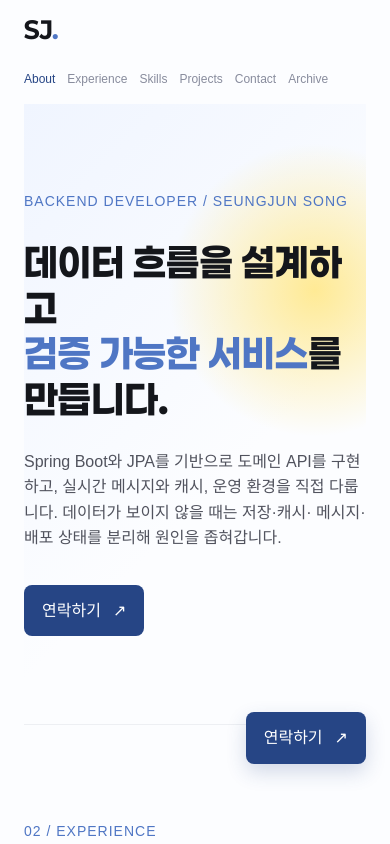
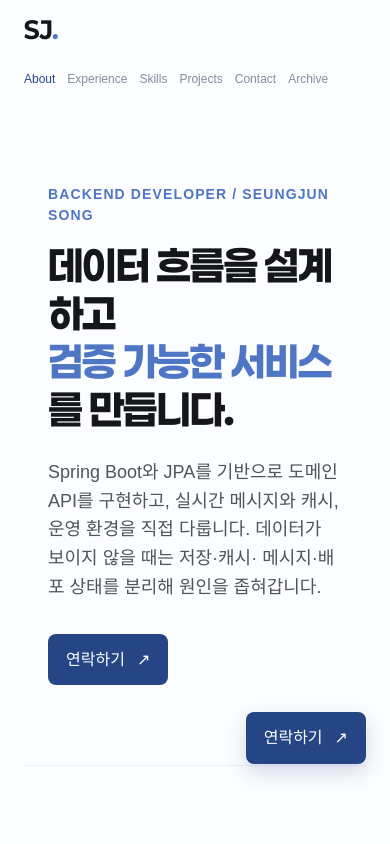
Before and after one commit to SeungJunS0ng/portfolio-site, a React (Vite) app: page / in a window 390 px wide. Shown: the top 844 px of the page. Built offline with nearby package versions, Linux system fonts and the light colour scheme; a web font is replaced by a local one.

Commit message:
style: 개인 소개 영역 레이아웃 정리

```diff
--- a/src/pages/About/About.module.css
+++ b/src/pages/About/About.module.css
@@ -1,60 +1,6 @@
-.section {
-  min-height: 620px;
-  display: flex;
-  flex-direction: column;
-  justify-content: center;
-  align-items: flex-start;
-  padding: 7.5rem 0 6rem;
-  background:
-    radial-gradient(circle at 85% 30%, var(--yellow-200), transparent 28%),
-    linear-gradient(135deg, var(--blue-50), var(--gray-0) 60%);
-}
-.eyebrow {
-  margin-bottom: 28px;
-  color: var(--blue-700);
-  font: var(--font-small);
-  letter-spacing: 1px;
-}
-h1 {
-  max-width: 720px;
-  color: var(--gray-900);
-  font: var(--font-display);
-  letter-spacing: 0;
-}
-h1 em {
-  color: var(--blue-700);
-  font-style: normal;
-}
-.description {
-  max-width: 480px;
-  margin: 26px 0 34px;
-  color: var(--gray-700);
-  font: var(--font-body1);
-}
-.details {
-  display: flex;
-  gap: 24px;
-  margin-bottom: 30px;
-  color: var(--gray-700);
-  font: var(--font-body2);
-}
-.details strong {
-  margin-right: 8px;
-  color: var(--gray-900);
-}
-@media (max-width: 720px) {
-  .section {
-    min-height: 620px;
-    padding: 70px 0;
-  }
-  h1 {
-    font-size: 38px;
-  }
-  .description {
-    font-size: 16px;
-  }
-  .details {
-    flex-direction: column;
-    gap: 6px;
-  }
-}
+.section { min-height: 29rem; display: flex; flex-direction: column; align-items: flex-start; justify-content: center; padding: 6rem 3rem; }
+.eyebrow { margin-bottom: 1rem; color: var(--blue-700); font: var(--font-small); font-weight: 700; letter-spacing: 0.08em; }
+h1 { max-width: 52rem; font: var(--font-display); letter-spacing: -0.04em; }
+h1 em { color: var(--blue-700); font-style: normal; }
+.description { max-width: 42rem; margin: 1.5rem 0 2rem; color: var(--gray-700); font: var(--font-body1); }
+@media (max-width: 720px) { .section { min-height: 33rem; padding: 5rem 1.5rem; } h1 { font-size: 2.5rem; } }
```
